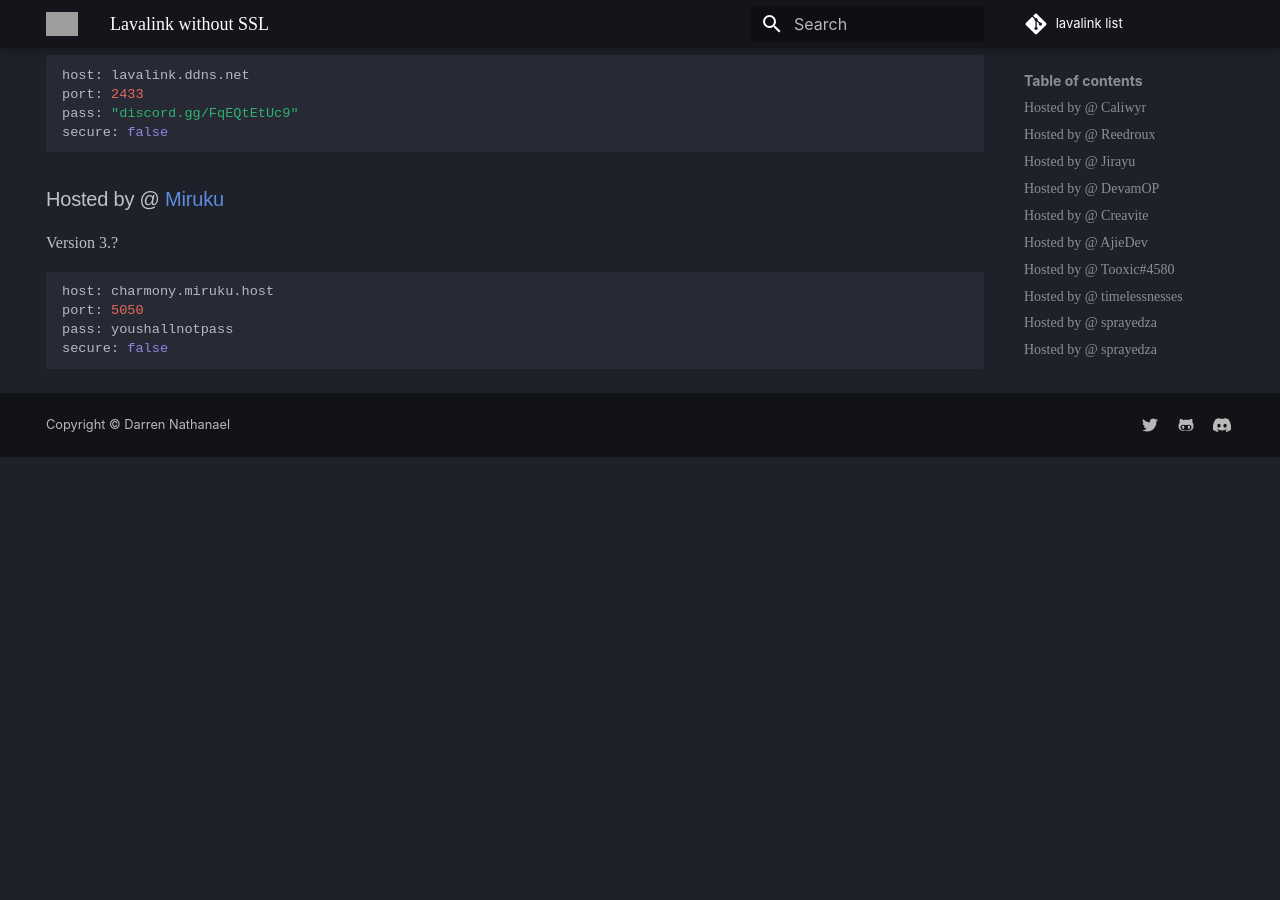
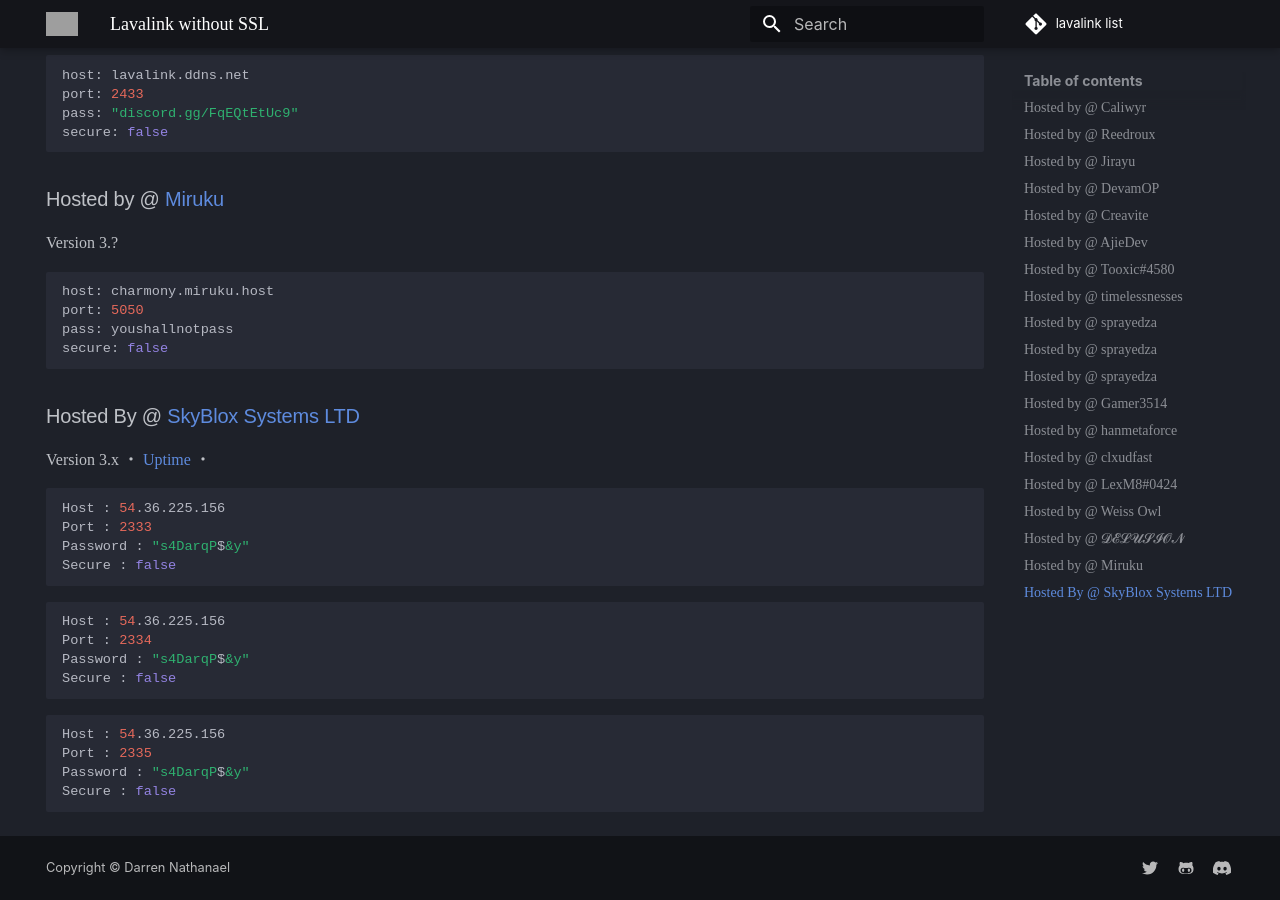
Before and after one commit to DarrenOfficial/lavalink-list, an MkDocs documentation site: the page built from docs/NoSSL/lavalink-without-ssl.md, in a window 1280 px wide and 900 px high, scrolled down 4733 px. Built offline with MkDocs 1.6.1 and Material for MkDocs 9.7.7, drawn with Linux system fonts in a browser that asks for light colours; some web fonts are replaced; comment, search, counter and statistics services are not loaded; a style sheet for code colours, icons or effects is not loaded; before the commit the page ends 5190 px from its top, so only the background shows below that; grey boxes are pictures that could not be loaded.

Commit message:
Update lavalink-without-ssl.md

````diff
--- a/docs/NoSSL/lavalink-without-ssl.md
+++ b/docs/NoSSL/lavalink-without-ssl.md
@@ -224,3 +224,24 @@ port: 5050
 pass: youshallnotpass
 secure: false
 ```
+
+### Hosted By @ [SkyBlox Systems LTD](https://skybloxsystems.com)
+Version 3.x ・ [Uptime](https://uptime.skybloxsystems.com/status/backend) ・
+```bash
+Host : 54.36.225.156
+Port : 2333
+Password : "s4DarqP$&y"
+Secure : false
+```
+```bash
+Host : 54.36.225.156
+Port : 2334
+Password : "s4DarqP$&y"
+Secure : false
+```
+```bash
+Host : 54.36.225.156
+Port : 2335
+Password : "s4DarqP$&y"
+Secure : false
+```
````
